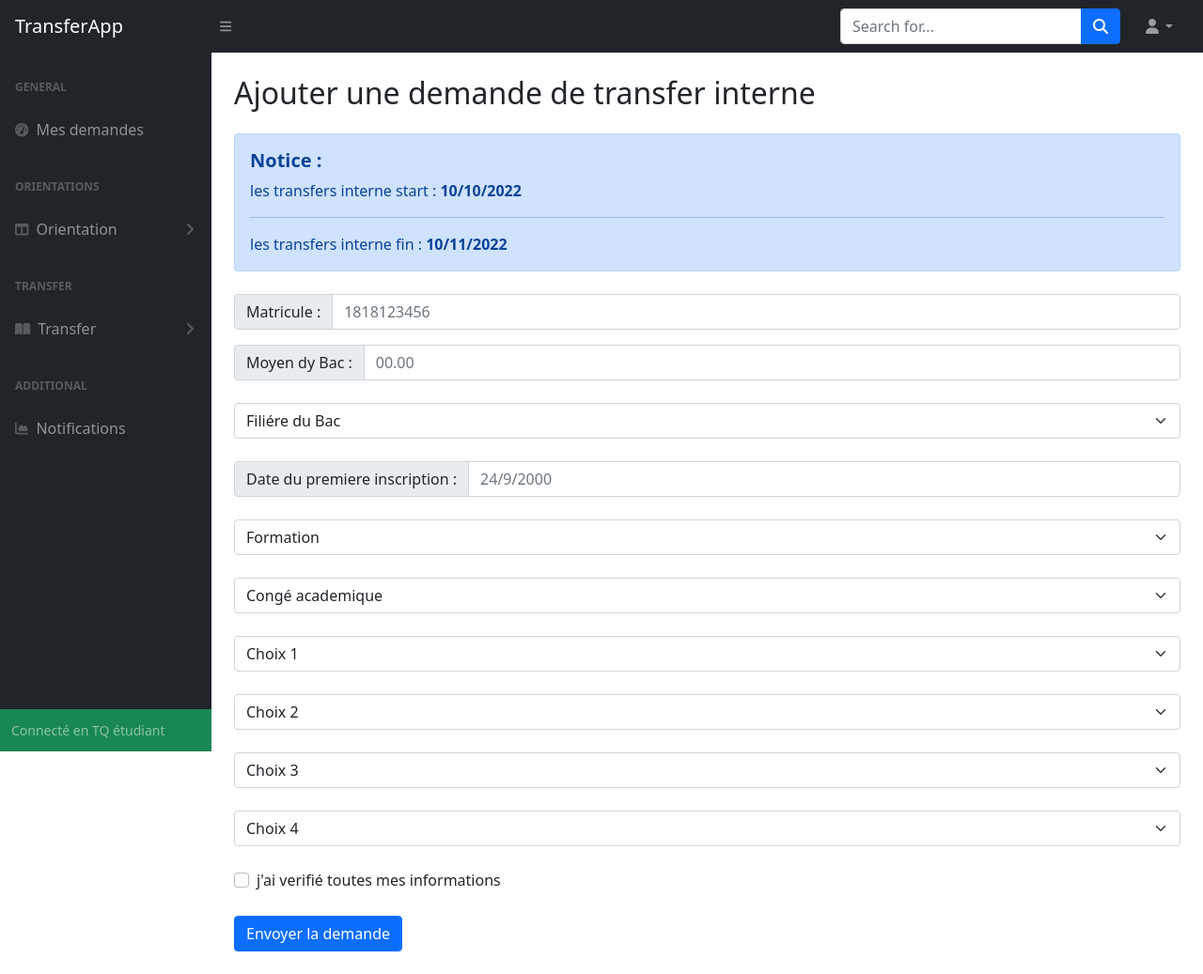
After one commit to Aymen-Dev-tech/transfer_orientations_app, a Flask app: page /etudiant/ajouter_demende_transfer_interne in a window 1280 px wide. The commit adds this page. Shown: the whole page at 94% size. Run offline with Flask 2, Linux system fonts and the light colour scheme; some libraries are stand-ins or nearby versions.

Commit message:
add some student pages

```diff
--- a/App.py
+++ b/App.py
@@ -50,6 +50,17 @@ def index():
 @app.route('/etudiant/ajouter_demande_orientation')
 def ajouter_demande_orientation():
     return render_template('etudiant/ajouter_demande_orientation.html')
+
+
+@app.route('/etudiant/ajouter_demende_transfer_interne')
+def ajouter_demande_transfer_interne():
+    return render_template('etudiant/ajouter_demende_transfer_interne.html')
+
+
+@app.route('/etudiant/ajouter_demende_transfer_externe')
+def ajouter_demande_transfer_externe():
+    return render_template('etudiant/ajouter_demende_transfer_externe.html')
+
 
 @app.route('/connecter', methods = ["POST", "GET"])
 def login():
--- a/database_api.py
+++ b/database_api.py
@@ -4,12 +4,12 @@ from sqlite3 import Error
 #change this path corresponding to where the db file is at
 
 
-#absolute_db_path = 'C:/Users/pc-car/Desktop/project/transfer_orientations_app'
-#database = absolute_db_path+'app_data.db'
+absolute_db_path = 'C:/Users/pc-car/Desktop/project/transfer_orientations_app'
+database = absolute_db_path+'app_data.db'
 #=======
 #absolute_db_path = 'D:/Projects/transfer_app/'
 #database = absolute_db_path+'app_data.db'
-database = "/home/aymen/DEV/TpEdl/app_data.db"
+# database = "/home/aymen/DEV/TpEdl/app_data.db"
 con = sqlite3.connect(database, check_same_thread=False)
 cursor = con.cursor()
 READY = "ready"
--- /dev/null
+++ b/templates/etudiant/ajouter_demende_transfer_interne.html
@@ -0,0 +1,98 @@
+{% extends "etudiant/base.html" %}
+
+{% block title %}Ajouter demande transfer interne{% endblock %}
+
+{% block content %}
+
+<main>
+    <div class="container-fluid px-4">
+        <h2 class="my-4">Ajouter une demande de transfer interne</h2>
+        <div class="alert alert-primary my-4" role="alert">
+            <div class="alert-icon-content">
+                <h5 class="alert-heading fw-bold">Notice :</h5>
+                les transfers interne start : <b>10/10/2022</b>
+                <hr>
+                les transfers interne fin : <b>10/11/2022</b>
+            </div>
+        </div>
+        <form method="post" action="#">
+            <div class="input-group mb-3">
+                <span class="input-group-text" id="basic-addon1">Matricule :</span>
+                <input type="text" class="form-control" placeholder="1818123456" aria-label="Username" aria-describedby="basic-addon1">
+            </div>
+            <div class="input-group mb-3">
+                <span class="input-group-text" id="basic-addon1">Moyen dy Bac :</span>
+                <input type="text" class="form-control" placeholder="00.00" aria-label="Username" aria-describedby="basic-addon1">
+            </div>
+            <select name="category" class="form-select my-4" aria-label="Default select example">
+                <option value="" disabled selected>Filiére du Bac</option>
+                <option value="orientations">Math</option>
+                <option value="orientations">Science</option>
+                <option value="orientations">Math tehnique</option>
+                <option value="orientations">Gestion</option>
+                <option value="orientations">Langues</option>
+                <option value="orientations">Litterature et philosophe</option>
+            </select>
+            <div class="input-group mb-3">
+                <span class="input-group-text" id="basic-addon1">Date du premiere inscription :</span>
+                <input type="text" class="form-control" placeholder="24/9/2000" aria-label="Username" aria-describedby="basic-addon1">
+            </div>
+            <select name="category" class="form-select my-4" aria-label="Default select example">
+                <option value="" disabled selected>Formation</option>
+                <option value="orientations">Math & Informatique</option>
+                <option value="orientations">Science Economie</option>
+                <option value="orientations">Sport</option>
+                <option value="orientations">Bla Bla</option>
+            </select>
+            <select name="category" class="form-select my-4" aria-label="Default select example">
+                <option value="" disabled selected>Congé academique</option>
+                <option value="orientations">Oui</option>
+                <option value="orientations">Non</option>
+            </select>
+            <select name="category" class="form-select my-4" aria-label="Default select example">
+                <option value="" disabled selected>Choix 1 </option>
+                <option value="orientations">NTIC</option>
+                <option value="orientations">Science Economie</option>
+                <option value="orientations">Sport</option>
+                <option value="orientations">Bla Bla</option>
+            </select>
+            <select name="category" class="form-select my-4" aria-label="Default select example">
+                <option value="" disabled selected>Choix 2 </option>
+                <option value="orientations">NTIC</option>
+                <option value="orientations">Science Economie</option>
+                <option value="orientations">Sport</option>
+                <option value="orientations">Bla Bla</option>
+            </select>
+            <select name="category" class="form-select my-4" aria-label="Default select example">
+                <option value="" disabled selected>Choix 3 </option>
+                <option value="orientations">NTIC</option>
+                <option value="orientations">Science Economie</option>
+                <option value="orientations">Sport</option>
+                <option value="orientations">Bla Bla</option>
+            </select>
+            <select name="category" class="form-select my-4" aria-label="Default select example">
+                <option value="" disabled selected>Choix 4 </option>
+                <option value="orientations">NTIC</option>
+                <option value="orientations">Science Economie</option>
+                <option value="orientations">Sport</option>
+                <option value="orientations">Bla Bla</option>
+            </select>
+            <div class="form-check">
+                <input class="form-check-input" type="checkbox" value="" id="flexCheckDefault">
+                <label class="form-check-label" for="flexCheckDefault">
+                  j'ai verifié toutes mes informations
+                </label>
+            </div>
+            <div class="col-12">
+                <button type="submit" class="btn btn-primary my-4">Envoyer la demande</button>
+            </div>
+        </form>
+    </div>
+</main>
+
+{% endblock content %}
+
+{% block javascripts %}
+    <script src="https://cdn.jsdelivr.net/npm/bootstrap@5.1.3/dist/js/bootstrap.bundle.min.js" integrity="sha384-ka7Sk0Gln4gmtz2MlQnikT1wXgYsOg+OMhuP+IlRH9sENBO0LRn5q+8nbTov4+1p" crossorigin="anonymous"></script>
+    <script src="{{url_for('static',filename='scripts.js')}}"></script>
+{% endblock javascripts %}
--- a/templates/etudiant/base.html
+++ b/templates/etudiant/base.html
@@ -57,7 +57,7 @@
                         </a>
                         <div class="collapse" id="collapseLayouts" aria-labelledby="headingOne" data-bs-parent="#sidenavAccordion">
                             <nav class="sb-sidenav-menu-nested nav">
-                                <a class="nav-link {% if request.path =='/admin/transfer_interne'%} active {% endif %}" href="/admin/transfer_interne">Les conditions</a>
+                                <a class="nav-link {% if request.path =='/admin/transfer_interne'%} active {% endif %}" href="/etudiant/conditions">Les conditions</a>
                                 <a class="nav-link {% if request.path =='/admin/transfer_interne/details'%} active {% endif %}" href="/etudiant/ajouter_demande_orientation">Ajouter un demande orinentation</a>
                             </nav>
                         </div>
@@ -70,8 +70,8 @@
                         <div class="collapse" id="collapsePages" aria-labelledby="headingTwo" data-bs-parent="#sidenavAccordion">
                             <nav class="sb-sidenav-menu-nested nav">
                                 <a class="nav-link" href="#">Les conditions</a>
-                                <a class="nav-link" href="#">Ajouter demande de transfers interne</a>
-                                <a class="nav-link" href="#">Ajouter demande de transfers externe</a>
+                                <a class="nav-link" href="/etudiant/ajouter_demende_transfer_interne">Ajouter demande de transfers interne</a>
+                                <a class="nav-link" href="/etudiant/ajouter_demende_transfer_externe">Ajouter demande de transfers externe</a>
                             </nav>
                         </div>
                         <div class="sb-sidenav-menu-heading">Additional</div>
```
Also changed, not shown: templates/etudiant/ajouter_demende_transfer_externe.html (added, +90 -0 lines).
